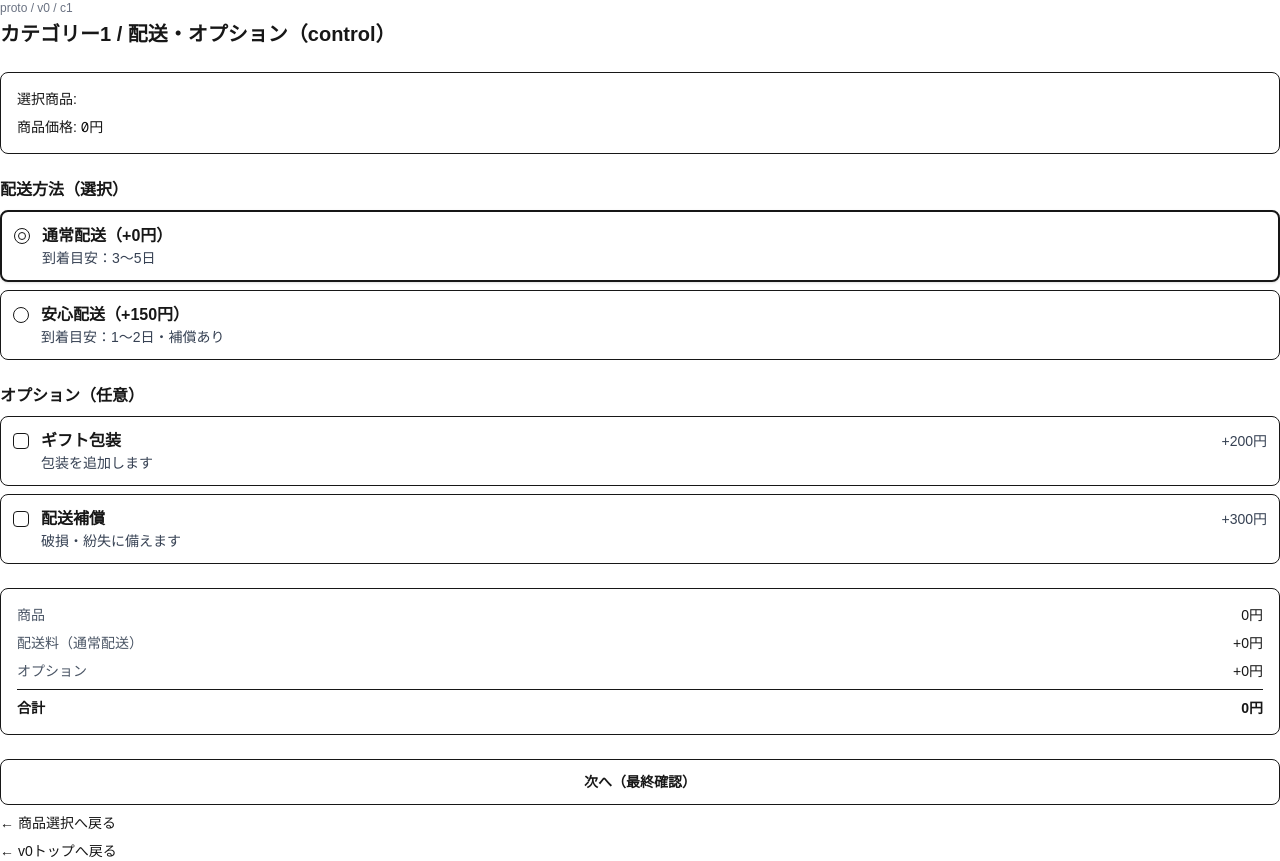
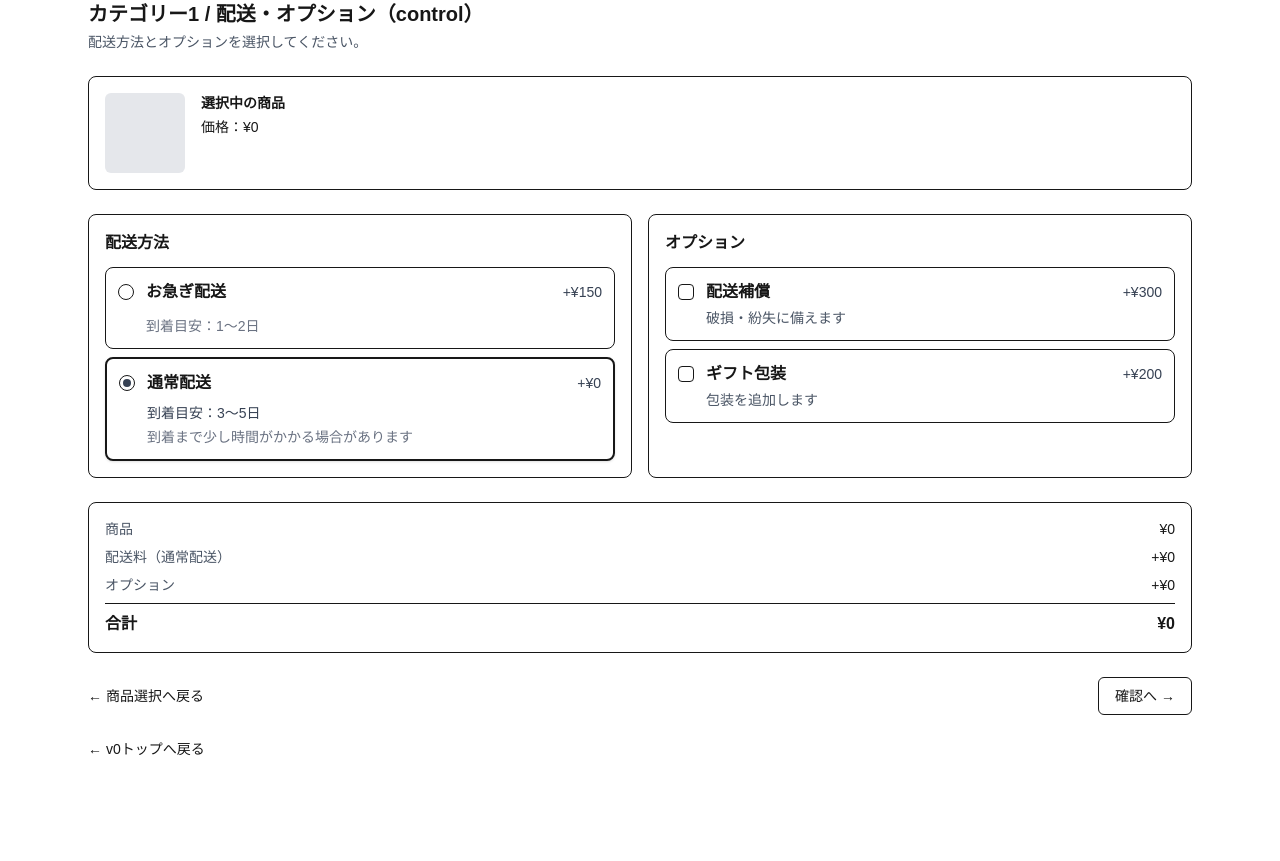
Before and after one commit to shionnet-f/DP-proto, a Next.js app: page /proto/v0/c1/shipping in a window 1280 px wide. After the commit the page ends 800 px from the top, so only its background shows below. Built offline with nearby package versions, Linux system fonts and the light colour scheme.

Commit message:
feat: 分類1のプロトタイプを作成

```diff
--- a/src/app/proto/v0/c1/confirm/page.tsx
+++ b/src/app/proto/v0/c1/confirm/page.tsx
@@ -10,7 +10,7 @@ type SearchParams = {
 };
 
 type Props = {
-    searchParams?: SearchParams;
+    searchParams?: Promise<SearchParams>;
 };
 
 function yen(n: number) {
@@ -22,46 +22,54 @@ function toArray(v?: string | string[]) {
     return Array.isArray(v) ? v : [v];
 }
 
-export default function ProtoV0C1ConfirmPage({ searchParams }: Props) {
-    const sp = searchParams ?? {};
+export default async function ProtoV0C1ConfirmPage({ searchParams }: Props) {
+    const sp = (await searchParams) ?? {};
+    const variant = sp.variant === "dp" ? "dp" : "control";
 
-    const variant = sp.variant === "dp" ? "dp" : "control";
     const productId = sp.productId ?? "";
     const productPrice = Number(sp.productPrice ?? 0) || 0;
 
     const shippingId = sp.shippingId ?? "normal";
     const options = toArray(sp.opt);
 
-    // 仮定義（shippingと揃える）
-    const shippingPrice = shippingId === "premium" ? 150 : 0;
+    // Shipping側（express/normal）と一致させる
+    const shippingPrice = shippingId === "express" ? 150 : 0;
+
     const optionsPrice =
         (options.includes("insurance") ? 300 : 0) +
         (options.includes("giftwrap") ? 200 : 0);
 
     const total = productPrice + shippingPrice + optionsPrice;
 
+    // 戻る用URL（shippingId/optを保持）
+    const qp = new URLSearchParams({
+        variant,
+        productId,
+        productPrice: String(productPrice),
+        shippingId,
+    });
+    for (const o of options) qp.append("opt", o);
+
     return (
-        <main className="space-y-6">
-            <header>
+        <main className="mx-auto max-w-6xl px-6 space-y-6">
+            <header className="space-y-1">
                 <div className="text-xs text-gray-500">proto / v0 / c1</div>
-                <h1 className="text-xl font-bold">
-                    カテゴリー1 / 最終確認（{variant}）
-                </h1>
+                <h1 className="text-xl font-bold">カテゴリー1 / 最終確認（{variant}）</h1>
             </header>
 
-            <section className="rounded-lg border p-4 space-y-2 text-sm">
+            <section className="rounded-lg border bg-white p-4 space-y-2 text-sm">
                 <div>
                     商品: <span className="font-mono">{productId}</span>
                 </div>
-                <div>商品価格: {yen(productPrice)}円</div>
+                <div>商品価格: ¥{yen(productPrice)}</div>
             </section>
 
-            <section className="rounded-lg border p-4 space-y-2 text-sm">
+            <section className="rounded-lg border bg-white p-4 space-y-2 text-sm">
                 <div>配送方法: {shippingId}</div>
-                <div>配送料: +{yen(shippingPrice)}円</div>
+                <div>配送料: +¥{yen(shippingPrice)}</div>
             </section>
 
-            <section className="rounded-lg border p-4 space-y-2 text-sm">
+            <section className="rounded-lg border bg-white p-4 space-y-2 text-sm">
                 <div>オプション:</div>
                 {options.length === 0 ? (
                     <div className="text-gray-600">なし</div>
@@ -74,23 +82,27 @@ export default function ProtoV0C1ConfirmPage({ searchParams }: Props) {
                 )}
             </section>
 
-            <section className="rounded-lg border p-4 text-base font-semibold">
-                合計金額: {yen(total)}円
+            <section className="rounded-lg border bg-white p-4 text-base font-semibold">
+                合計金額: ¥{yen(total)}
             </section>
 
             <div className="space-y-2 text-sm">
                 <button
                     disabled
-                    className="block w-full rounded-lg border p-3 text-center text-gray-500"
+                    className="block w-full rounded-lg border p-3 text-center bg-yellow-300"
                 >
-                    注文を確定する（ダミー）
+                    注文を確定する
                 </button>
             </div>
+
             <Link
-                href={`/proto/v0/c1/shipping?variant=${variant}&productId=${productId}&productPrice=${productPrice}`}
-                className="hover:underline block"
+                href={`/proto/v0/c1/shipping?${qp.toString()}`}
+                className="hover:underline block text-sm"
             >
                 ← 配送選択へ戻る
+            </Link>
+            <Link href="/proto/v0" className="hover:underline">
+                ← v0トップへ戻る
             </Link>
         </main>
     );
--- a/src/app/proto/v0/c1/shipping/page.tsx
+++ b/src/app/proto/v0/c1/shipping/page.tsx
@@ -3,206 +3,272 @@ import Link from "next/link";
 type SearchParams = {
     variant?: string;
     productId?: string;
-    productPrice?: string; // queryは文字列で来るので string で受ける
+    productPrice?: string;
     shippingId?: string;
-    opt?: string | string[]; // opt=insurance&opt=giftwrap を想定
+    opt?: string | string[];
 };
 
 type Props = {
-    searchParams?: SearchParams;
+    searchParams?: Promise<SearchParams>;
 };
 
 const SHIPPING = [
-    { id: "normal", label: "通常配送", price: 0, desc: "到着目安：3〜5日" },
-    { id: "premium", label: "安心配送", price: 150, desc: "到着目安：1〜2日・補償あり" },
+    {
+        id: "express",
+        title: "お急ぎ配送",
+        priceYen: 150,
+        pros: [""],
+        cons: ["到着目安：1〜2日"],
+        featured: true,
+    },
+    {
+        id: "normal",
+        title: "通常配送",
+        priceYen: 0,
+        pros: ["到着目安：3〜5日"],
+        cons: ["到着まで少し時間がかかる場合があります"],
+        featured: false,
+    },
 ] as const;
 
 const OPTIONS = [
-    { id: "giftwrap", label: "ギフト包装", price: 200, desc: "包装を追加します" },
-    { id: "insurance", label: "配送補償", price: 300, desc: "破損・紛失に備えます" },
+    {
+        id: "insurance",
+        label: "配送補償",
+        priceYen: 300,
+        desc: "破損・紛失に備えます",
+    },
+    {
+        id: "giftwrap",
+        label: "ギフト包装",
+        priceYen: 200,
+        desc: "包装を追加します",
+    },
 ] as const;
+
+function yen(n: number) {
+    return new Intl.NumberFormat("ja-JP").format(n);
+}
 
 function toArray(v?: string | string[]) {
     if (!v) return [];
     return Array.isArray(v) ? v : [v];
 }
 
-function yen(n: number) {
-    return new Intl.NumberFormat("ja-JP").format(n);
-}
+export default async function ProtoV0C1ShippingPage({ searchParams }: Props) {
+    const sp = (await searchParams) ?? {};
 
-export default function ProtoV0C1ShippingPage({ searchParams }: Props) {
-    const sp = searchParams ?? {};
+    // ✅ 必ず正規化
+    const variant = sp.variant === "dp" ? "dp" : "control";
+    const isDP = variant === "dp";
 
-    const variant = sp.variant === "dp" ? "dp" : "control";
     const productId = sp.productId ?? "";
     const productPrice = Number(sp.productPrice ?? 0) || 0;
 
     const selectedShippingId = sp.shippingId ?? "normal";
     const selectedOpts = new Set(toArray(sp.opt));
 
-    const shipping = SHIPPING.find((s) => s.id === selectedShippingId) ?? SHIPPING[0];
-    const optionsTotal = OPTIONS.reduce((acc, o) => acc + (selectedOpts.has(o.id) ? o.price : 0), 0);
-    const total = productPrice + shipping.price + optionsTotal;
+    const shipping =
+        SHIPPING.find((s) => s.id === selectedShippingId) ?? SHIPPING[0];
 
-    // confirmへ渡すクエリ（optは複数あるのでURLSearchParamsで構築）
-    const confirmParams = new URLSearchParams();
-    confirmParams.set("variant", variant);
-    confirmParams.set("productId", productId);
-    confirmParams.set("productPrice", String(productPrice));
-    confirmParams.set("shippingId", shipping.id);
-    for (const o of selectedOpts) confirmParams.append("opt", o);
+    const optionsTotal = OPTIONS.reduce(
+        (acc, o) => acc + (selectedOpts.has(o.id) ? o.priceYen : 0),
+        0
+    );
+
+    const total = productPrice + shipping.priceYen + optionsTotal;
+
+    const baseParams = {
+        variant,
+        productId,
+        productPrice: String(productPrice),
+    };
+
+    const makeShippingHref = (shippingId: string) => {
+        const qp = new URLSearchParams(baseParams);
+        qp.set("shippingId", shippingId);
+        for (const o of selectedOpts) qp.append("opt", o);
+        return `/proto/v0/c1/shipping?${qp.toString()}`;
+    };
+
+    const toggleOptHref = (optId: string) => {
+        const next = new Set(selectedOpts);
+        if (next.has(optId)) next.delete(optId);
+        else next.add(optId);
+
+        const qp = new URLSearchParams(baseParams);
+        qp.set("shippingId", shipping.id);
+        for (const o of next) qp.append("opt", o);
+        return `/proto/v0/c1/shipping?${qp.toString()}`;
+    };
+
+    const confirmHref = () => {
+        const qp = new URLSearchParams(baseParams);
+        qp.set("shippingId", shipping.id);
+        for (const o of selectedOpts) qp.append("opt", o);
+        return `/proto/v0/c1/confirm?${qp.toString()}`;
+    };
 
     return (
-        <main className="space-y-6">
+        <main className="mx-auto max-w-6xl px-6 space-y-6">
             <header className="space-y-1">
-                <div className="text-xs text-gray-500">proto / v0 / c1</div>
-                <h1 className="text-xl font-bold">カテゴリー1 / 配送・オプション（{variant}）</h1>
+                <h1 className="text-xl font-bold">
+                    カテゴリー1 / 配送・オプション（{variant}）
+                </h1>
+                <p className="text-sm text-gray-600">
+                    配送方法とオプションを選択してください。
+                </p>
             </header>
 
-            <section className="rounded-lg border p-4 text-sm space-y-2">
-                <div>
-                    選択商品: <span className="font-mono">{productId}</span>
+            <section className="rounded-lg border bg-white p-4">
+                <div className="flex gap-4">
+                    <div className="h-20 w-20 shrink-0 rounded-md bg-gray-200" />
+                    <div className="space-y-1 text-sm">
+                        <div className="font-semibold">選択中の商品</div>
+                        <div className="font-mono text-xs text-gray-600">{productId}</div>
+                        <div>価格：¥{yen(productPrice)}</div>
                     </div>
-                <div>
-                    商品価格: <span className="font-mono">{yen(productPrice)}円</span>
                 </div>
             </section>
 
-            {/* 配送（ラジオ“風”：Linkで選ぶ） */}
-            <section className="space-y-2">
-                <h2 className="font-semibold">配送方法（選択）</h2>
-                <div className="grid gap-2">
+            <section className="grid gap-4 md:grid-cols-2">
+                <div className="rounded-lg border bg-white p-4 space-y-3">
+                    <h2 className="font-semibold">配送方法</h2>
+
+                    <div className="space-y-2">
                         {SHIPPING.map((s) => {
-                        const isSelected = s.id === shipping.id;
-
-                        const qp = new URLSearchParams();
-                        qp.set("variant", variant);
-                        qp.set("productId", productId);
-                        qp.set("productPrice", String(productPrice));
-                        qp.set("shippingId", s.id);
-                        for (const o of selectedOpts) qp.append("opt", o);
+                            const checked = s.id === shipping.id;
+                            const isFeatured = isDP && !!s.featured;
+                            const emphasizeExpress = isDP && s.id === "express";
 
                             return (
                                 <Link
                                     key={s.id}
-                                href={`/proto/v0/c1/shipping?${qp.toString()}`}
+                                    href={makeShippingHref(s.id)}
                                     className={[
-                                    "block rounded-lg border p-3 hover:bg-gray-50",
-                                    isSelected ? "border-2 shadow-sm" : "",
+                                        "block rounded-lg border p-3 hover:bg-gray-50 transition",
+                                        checked ? "border-2 shadow-sm" : "",
+                                        emphasizeExpress
+                                            ? "border-2 border-orange-300 bg-orange-50"
+                                            : "bg-white",
                                     ].join(" ")}
                                 >
                                     <div className="flex items-start gap-3">
-                                    {/* ラジオ風の見た目（実体はLinkなのでinputは使わない） */}
                                         <div className="mt-1 h-4 w-4 rounded-full border flex items-center justify-center">
-                                        {isSelected ? <div className="h-2 w-2 rounded-full border" /> : null}
+                                            {checked ? (
+                                                <div className="h-2 w-2 rounded-full bg-gray-700" />
+                                            ) : null}
                                         </div>
 
-                                    <div className="flex-1">
+                                        <div className="min-w-0 flex-1">
                                             <div className="flex items-center justify-between gap-2">
                                                 <div className="font-semibold">
-                                                {s.label}（+{yen(s.price)}円）
+                                                    {s.title}
+                                                    {isFeatured && (
+                                                        <span className="ml-2 rounded-full bg-orange-100 text-orange-700 px-2 py-0.5 text-xs font-medium">
+                                                            おすすめ
+                                                        </span>
+                                                    )}
                                                 </div>
-                                            {/* 分類1のDPはここで強調や文言を変える予定 */}
-                                            {variant === "dp" && s.id === "premium" ? (
-                                                <span className="rounded-full border px-2 py-0.5 text-xs">おすすめ</span>
-                                            ) : null}
+                                                <div className="text-sm text-gray-700">
+                                                    +¥{yen(s.priceYen)}
                                                 </div>
-                                        <div className="text-sm text-gray-700">{s.desc}</div>
-                                        {variant === "dp" && s.id === "premium" ? (
-                                            <div className="mt-1 text-sm text-gray-700">
-                                                迷ったらこちらが安心です。大事な予定に間に合わせたい方に最適です。
                                             </div>
-                                        ) : null}
+
+                                            <div className="mt-2 grid gap-1 text-sm">
+                                                <div className="text-gray-700">{s.pros.join(" / ")}</div>
+                                                <div className="text-gray-500">{s.cons.join(" / ")}</div>
+                                            </div>
+
+                                            {isFeatured && (
+                                                <p className="mt-2 text-sm text-gray-700">
+                                                    迷った場合はこちらを選ぶ方が安心です。
+                                                </p>
+                                            )}
                                         </div>
                                     </div>
                                 </Link>
                             );
                         })}
                     </div>
-            </section>
+                </div>
 
-            {/* オプション（チェック“風”：LinkでON/OFF） */}
-            <section className="space-y-2">
-                <h2 className="font-semibold">オプション（任意）</h2>
-                <div className="grid gap-2">
+                <div className="rounded-lg border bg-white p-4 space-y-3">
+                    <h2 className="font-semibold">オプション</h2>
+
+                    <div className="space-y-2">
                         {OPTIONS.map((o) => {
                             const checked = selectedOpts.has(o.id);
-                        const nextOpts = new Set(selectedOpts);
-                        if (checked) nextOpts.delete(o.id);
-                        else nextOpts.add(o.id);
-
-                        const qp = new URLSearchParams();
-                        qp.set("variant", variant);
-                        qp.set("productId", productId);
-                        qp.set("productPrice", String(productPrice));
-                        qp.set("shippingId", shipping.id);
-                        for (const x of nextOpts) qp.append("opt", x);
 
                             return (
                                 <Link
                                     key={o.id}
-                                href={`/proto/v0/c1/shipping?${qp.toString()}`}
+                                    href={toggleOptHref(o.id)}
                                     className={[
                                         "block rounded-lg border p-3 hover:bg-gray-50",
                                         checked ? "border-2 shadow-sm" : "",
                                     ].join(" ")}
                                 >
                                     <div className="flex items-start gap-3">
-                                    {/* チェック風 */}
                                         <div className="mt-1 h-4 w-4 rounded border flex items-center justify-center">
-                                        {checked ? <div className="h-2 w-2 border" /> : null}
+                                            {checked ? <div className="h-2 w-2 bg-gray-700" /> : null}
                                         </div>
-                                    <div className="flex-1">
+
+                                        <div className="min-w-0 flex-1">
                                             <div className="flex items-center justify-between gap-2">
                                                 <div className="font-semibold">{o.label}</div>
-                                            <div className="text-sm text-gray-700">+{yen(o.price)}円</div>
+                                                <div className="text-sm text-gray-700">
+                                                    +¥{yen(o.priceYen)}
                                                 </div>
-                                        <div className="text-sm text-gray-700">{o.desc}</div>
+                                            </div>
+                                            <div className="mt-1 text-sm text-gray-600">{o.desc}</div>
                                         </div>
                                     </div>
                                 </Link>
                             );
                         })}
                     </div>
+                </div>
             </section>
 
-            {/* 合計（正直に表示） */}
-            <section className="rounded-lg border p-4 text-sm space-y-2">
+            <section className="rounded-lg border bg-white p-4 space-y-2 text-sm">
                 <div className="flex justify-between">
                     <span className="text-gray-600">商品</span>
-                    <span>{yen(productPrice)}円</span>
+                    <span>¥{yen(productPrice)}</span>
                 </div>
                 <div className="flex justify-between">
-                    <span className="text-gray-600">配送料（{shipping.label}）</span>
-                    <span>+{yen(shipping.price)}円</span>
+                    <span className="text-gray-600">配送料（{shipping.title}）</span>
+                    <span>+¥{yen(shipping.priceYen)}</span>
                 </div>
                 <div className="flex justify-between">
                     <span className="text-gray-600">オプション</span>
-                    <span>+{yen(optionsTotal)}円</span>
+                    <span>+¥{yen(optionsTotal)}</span>
                 </div>
-                <div className="border-t pt-2 flex justify-between font-semibold">
+                <div className="border-t pt-2 flex justify-between text-base font-semibold">
                     <span>合計</span>
-                    <span>{yen(total)}円</span>
+                    <span>¥{yen(total)}</span>
                 </div>
             </section>
 
-            {/* 次へ */}
-            <div className="text-sm space-y-2">
+            <div className="flex items-center justify-between">
                 <Link
-                    href={`/proto/v0/c1/confirm?${confirmParams.toString()}`}
-                    className="block rounded-lg border p-3 hover:bg-gray-50 text-center font-semibold"
+                    href={`/proto/v0/c1/products?variant=${variant}`}
+                    className="text-sm hover:underline"
                 >
-                    次へ（最終確認）
+                    ← 商品選択へ戻る
                 </Link>
 
-                <Link href={`/proto/v0/c1/products?variant=${variant}`} className="hover:underline block">
-                    ← 商品選択へ戻る
+                <Link
+                    href={confirmHref()}
+                    className="rounded-md border px-4 py-2 text-sm hover:bg-gray-50"
+                >
+                    確認へ →
                 </Link>
-                <Link href="/proto/v0" className="hover:underline block">
+            </div>
+
+            <Link href="/proto/v0" className="hover:underline text-sm block">
                 ← v0トップへ戻る
             </Link>
-            </div>
         </main>
     );
 }
--- a/src/app/proto/v0/page.tsx
+++ b/src/app/proto/v0/page.tsx
@@ -5,7 +5,7 @@ import Link from "next/link";
 export default function ProtoV0TopPage() {
     return (
         <div className="space-y-4">
-            <h1 className="text-xl font-bold">v0（60点プロトタイプ）</h1>
+            <h1 className="text-xl font-bold">プロトタイプ_v0</h1>
 
             <div className="rounded-lg border p-4">
                 <h2 className="font-semibold">カテゴリー</h2>
```
Also changed, not shown: src/app/proto/v0/c1/products/page.tsx (+45 -43 lines). Lines whose indentation alone changed are shown as unchanged.
